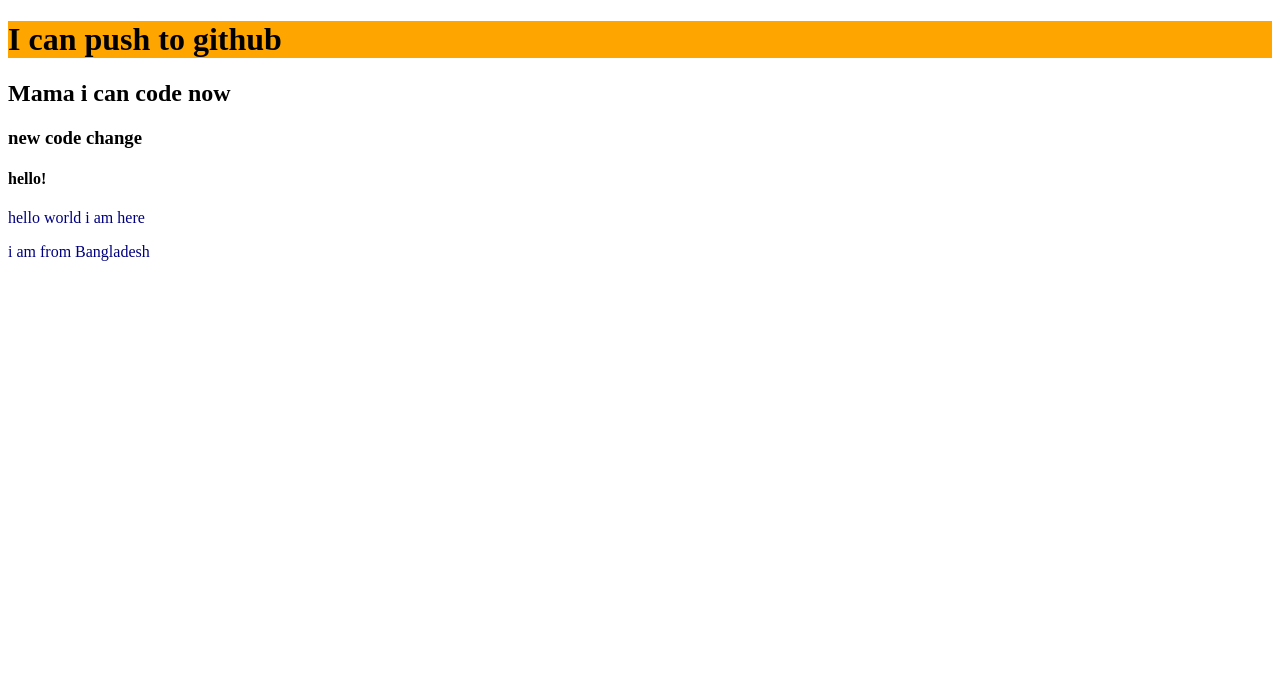
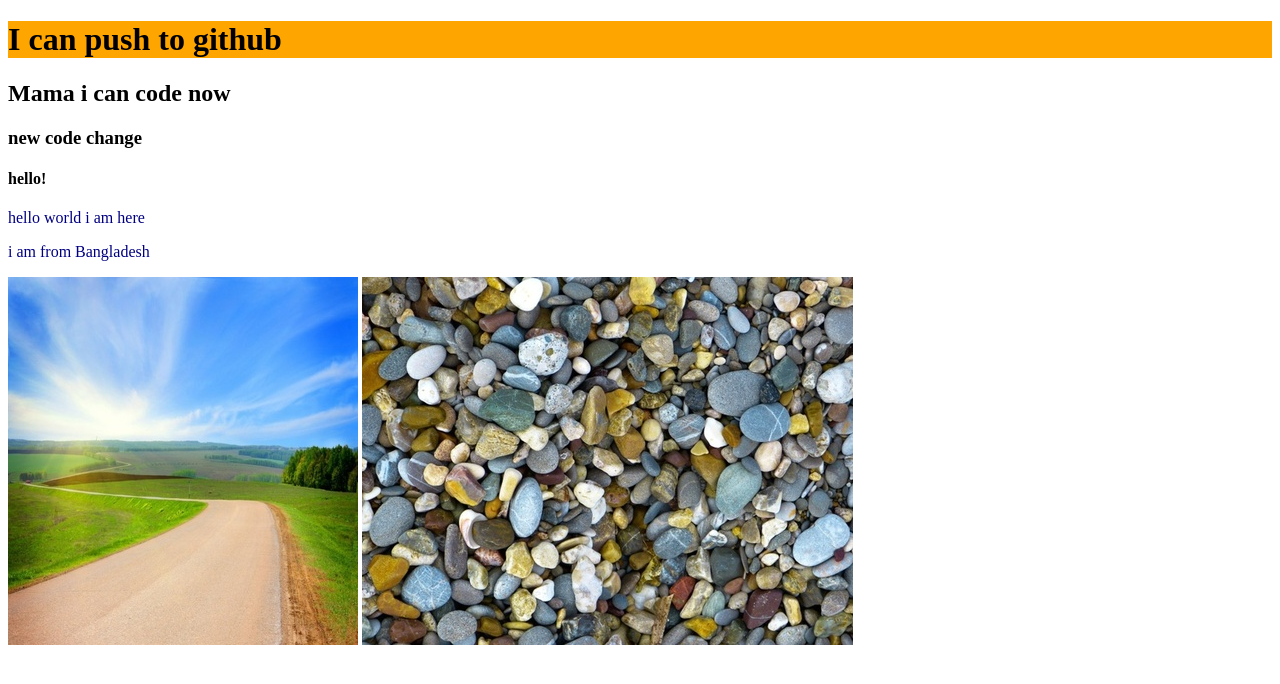
Before and after one commit to sadmansakib285/my-first-repo, a plain HTML site: page index.html in a window 1280 px wide. Drawn offline with Linux system fonts and the light colour scheme.

Commit message:
pic added

```diff
--- a/index.html
+++ b/index.html
@@ -14,5 +14,7 @@
     <h4>hello!</h4>
     <p>hello world i am here</p>
     <p>i am from Bangladesh</p>
+    <img src="nature2.jpg" alt="">
+    <img src="nature4.jpg" alt="">
 </body>
 </html>
```
Also changed, not shown: nature2.jpg (added), nature4.jpg (added), naturer5.jpg (added).
